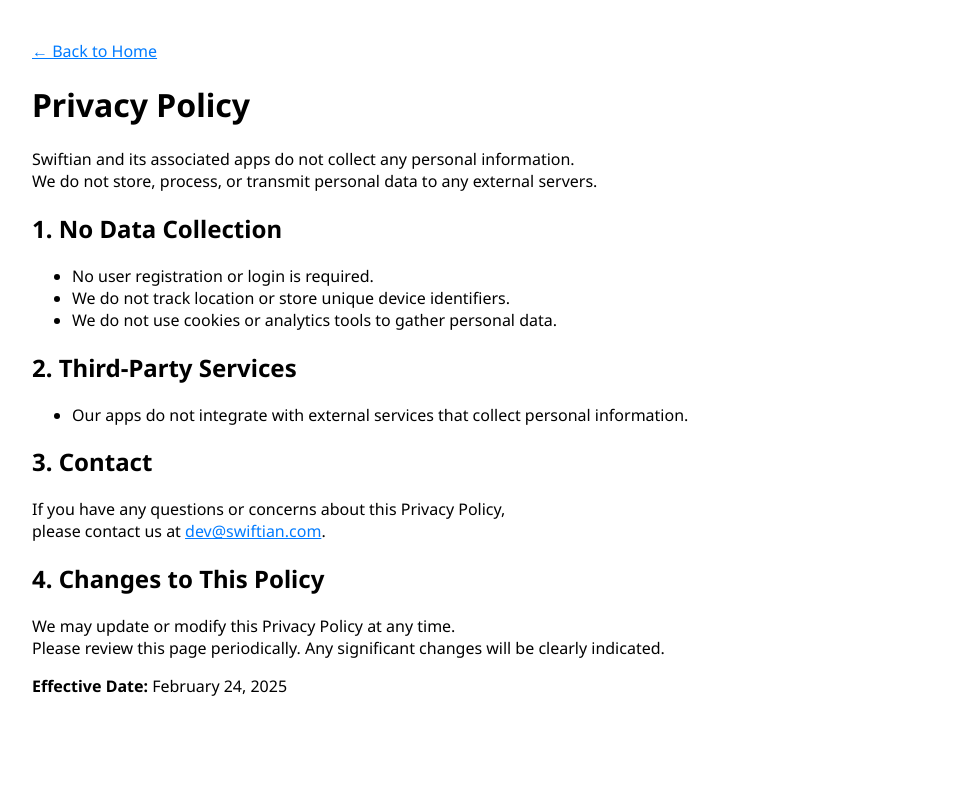
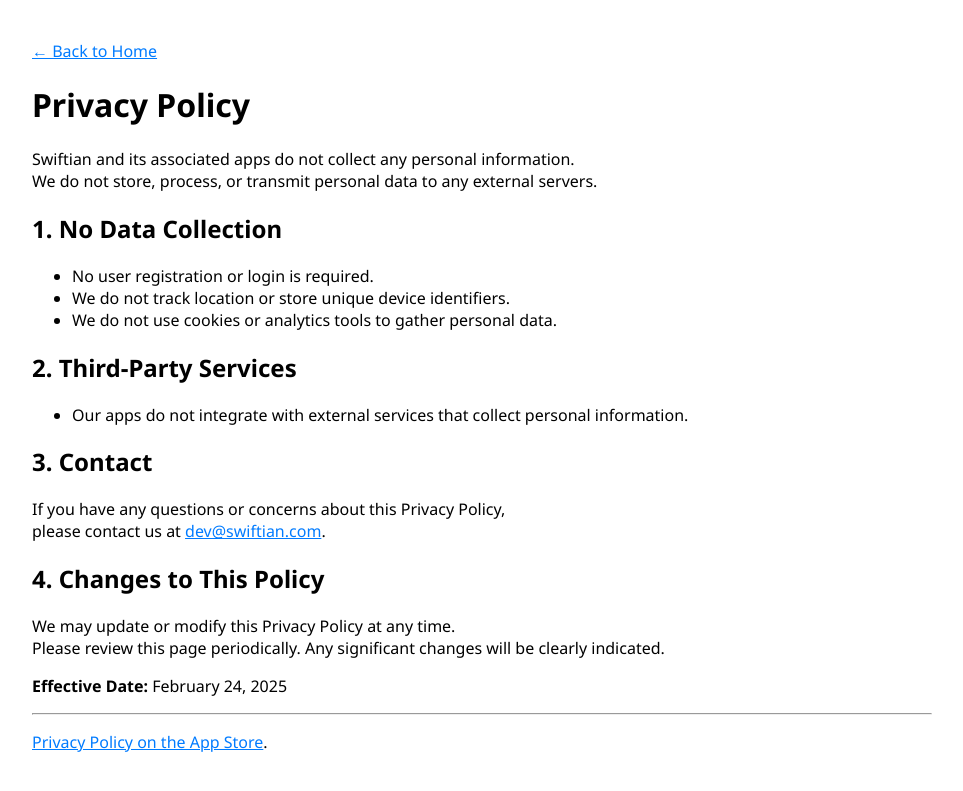
Before and after one commit to ThinkSwift/Swiftian, a Jekyll site: the page built from privacy/index.md, in a window 1280 px wide. Shown: the top 791 px of the page, without its empty margins (158-1121 px from the left). Built offline with Jekyll 4.4.1, drawn with Linux system fonts in a browser that asks for light colours.

Commit message:
Update index.md

```diff
--- a/privacy/index.md
+++ b/privacy/index.md
@@ -30,3 +30,6 @@
 Please review this page periodically. Any significant changes will be clearly indicated.
 
 **Effective Date:** February 24, 2025
+
+---
+[Privacy Policy on the App Store](https://link-to-your-appstore-page).
```
